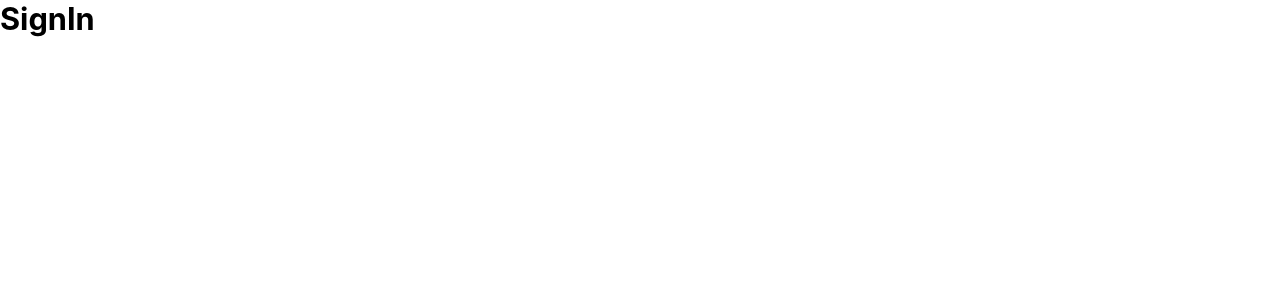
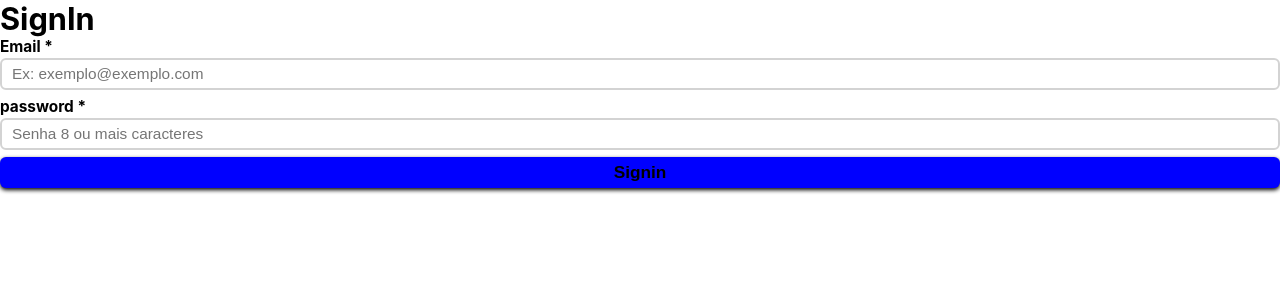
Before and after one commit to VitorFirminoSilva/UnsplashChallenge, a React (Create React App) app in the folder frontend/: page /unsplash/signin in a window 1280 px wide. Shown: the top 300 px of the page. Built offline with nearby package versions, Linux system fonts and the light colour scheme.

Commit message:
SignIn initial

```diff
--- a/frontend/src/pages/Main/Home/index.tsx
+++ b/frontend/src/pages/Main/Home/index.tsx
@@ -10,22 +10,6 @@ const Home: React.FC = () => {
     return (
         <ComponentDiv>
             <h1>Home</h1>
-            <Input
-                required={true}
-                placeholder="Digite seu nome completo"
-                label='Name'
-                name="name"
-                width={50}
-            />
-            <Input label='Name' name="name" width={50}/>
-            <Button
-                background='blue'
-                color='black'
-                width={50}
-                disabled={false}
-                type="submit">
-                Entrar
-            </Button>
         </ComponentDiv>
     );
 };
--- a/frontend/src/pages/Main/SignIn/index.tsx
+++ b/frontend/src/pages/Main/SignIn/index.tsx
@@ -1,11 +1,36 @@
 import React from 'react';
+import CustomButton from '../../../components/Button';
+import CustomInput from '../../../components/Input';
+
 
 
 const SignIn: React.FC = () => {
     document.title = 'Unsplash App | SignIn';
     return (
         <>
-        <h1>SignIn</h1>
+            <h1>SignIn</h1>
+            <CustomInput
+                required={true}
+                placeholder="Ex: exemplo@exemplo.com"
+                label='Email'
+                name="email"
+                width={100}
+            />
+            <CustomInput
+                required={true}
+                placeholder='Senha 8 ou mais caracteres'
+                label='password'
+                name='password'
+                type='password'
+                width={100}
+            />
+            <CustomButton
+                background='blue'
+                color='black'
+                width={100}
+                type="submit">
+                    Signin
+            </CustomButton>
         </>
     );
 };
```
